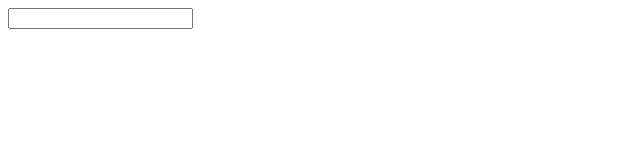
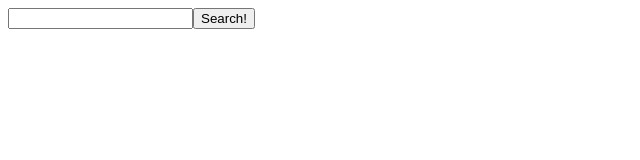
Before and after one commit to v4rts/GitHub-API, a React (Create React App) app in the folder gitapi/: page / in a window 1280 px wide. Shown: the top 160 px of the page, without its empty margins (0-640 px from the left). Built offline with nearby package versions, Linux system fonts and the light colour scheme.

Commit message:
json received

```diff
--- a/gitapi/src/comp/Search.jsx
+++ b/gitapi/src/comp/Search.jsx
@@ -5,13 +5,21 @@ let Search = () => {
     const [data, setData] = useState({});
     const [username, setUsername] = useState("");
 
-    let changeHandler = (e) => {
-        setUsername(e.target.value);
+    let changeHandler = (input) => {
+        setUsername(input.target.value);
+    };
+
+    let submitHandler = async e => {
+        e.preventDefault();
+        const profile = await fetch(`https://api.github.com/users/${username}`);
+        const json = await profile.json();
+        console.log(json);
     };
 
     return(
         <div>
             <input type = "text" value = {username} onChange = {changeHandler} />
+            <button type = "submit"  onClick = {submitHandler}>Search!</button>
         </div>
     )
 }
```
